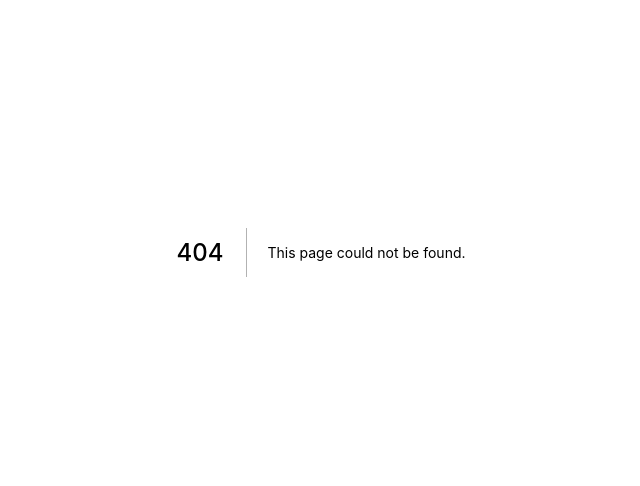
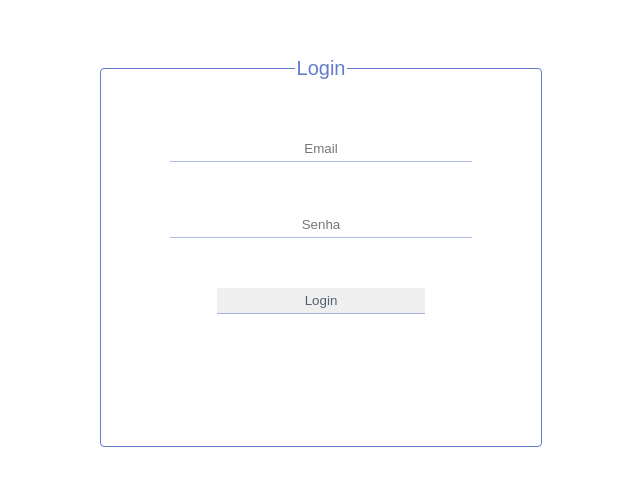
Before and after one commit to TripeeApp/developer-test, a Next.js app: page /login in a window 1280 px wide. Before the commit this address had no page. Shown: the part 148-634 px from the top of the page, without its empty margins (319-959 px from the left). Built offline with nearby package versions, Linux system fonts and the light colour scheme.

Commit message:
Addition of global styles and login page

```diff
--- /dev/null
+++ b/public/css/global.css
@@ -0,0 +1,5 @@
+* {
+    margin: 0;
+    outline: none;
+    font-family: sans-serif;
+}
--- /dev/null
+++ b/public/css/layout.module.css
@@ -0,0 +1,6 @@
+.layout {
+    display: flex;
+    align-items: center;
+    justify-content: center;
+    height: 100vh;
+}
--- /dev/null
+++ b/public/css/login.module.css
@@ -0,0 +1,45 @@
+.main fieldset {
+    border: 1px solid rgb(97, 125, 204);
+    border-radius: 4px;
+}
+
+.main legend {
+    color: rgb(97, 125, 204);
+    font-size: 20px;
+    text-align: center;
+}
+
+
+.main form {
+    height: 250px;
+    text-align: center;
+    padding: 50px 0px;
+}
+
+.main form input {
+    padding: 5px;
+    transition: 0.25s;
+    border: none;
+}
+
+.main form input:not(input[type='button']) {
+    width: 70%;
+    margin-bottom: 50px;
+    border-bottom: 1px solid rgba(97, 125, 204, 0.5);
+    text-align: center;
+}
+
+.main form input:not(input[type='button']):focus {
+    width: 80%;
+}
+
+.main form input[type='button'] {
+    width: 50%;
+    border-bottom:1px solid rgba(97, 125, 204, 0.5);
+    cursor: pointer;
+    color: rgb(82, 97, 112);
+}
+
+.main form input[type='button']:hover {
+    width: 60%;
+}
--- /dev/null
+++ b/src/components/layout.tsx
@@ -0,0 +1,12 @@
+import React from 'react';
+import styles from '../../public/css/layout.module.css';
+
+function Layout({children}) {
+    return (
+        <div className={styles.layout}>
+            {children}
+        </div>
+    )
+}
+
+export default Layout;
--- /dev/null
+++ b/src/pages/_app.tsx
@@ -0,0 +1,15 @@
+import React from 'react';
+import Layout from '../components/layout';
+import '../../public/css/global.css';
+
+import type { AppProps } from 'next/app';
+
+function App({Component, pageProps}: AppProps) {
+    return (
+        <Layout>
+            <Component {...pageProps} />
+        </Layout>
+    )
+}
+
+export default App;
--- a/src/pages/index.tsx
+++ b/src/pages/index.tsx
@@ -1,9 +1,7 @@
 import React from 'react';
 
 function Home() {
-    return (
-        <h1>Hello World</h1>
-    )
+    return <h1>Home</h1>
 }
 
 export default Home;
--- /dev/null
+++ b/src/pages/login.tsx
@@ -0,0 +1,44 @@
+import React, { useState } from 'react';
+import styles from '../../public/css/login.module.css';
+
+
+function Login() {
+    const [email, setEmail] = useState('');
+    const [pwd, setPwd] = useState('');
+
+    const handleLogin = e => {
+        e.preventDefault();
+        console.log('ok')
+    }
+
+    return (
+        <div className={styles.main}>
+            <fieldset>
+                <legend>Login</legend>
+                <form>
+                    <input
+                        type='email'
+                        placeholder='Email'
+                        value={email}
+                        onChange={e => setEmail(e.target.value)}
+                    />
+
+                    <input
+                        type='password'
+                        placeholder='Senha'
+                        value={pwd}
+                        onChange={e => setPwd(e.target.value)}
+                    />
+
+                    <input
+                        type="button"
+                        value="Login"
+                        onClick={handleLogin}
+                    />
+                </form>
+            </fieldset>
+        </div>
+    )
+}
+
+export default Login;
```
